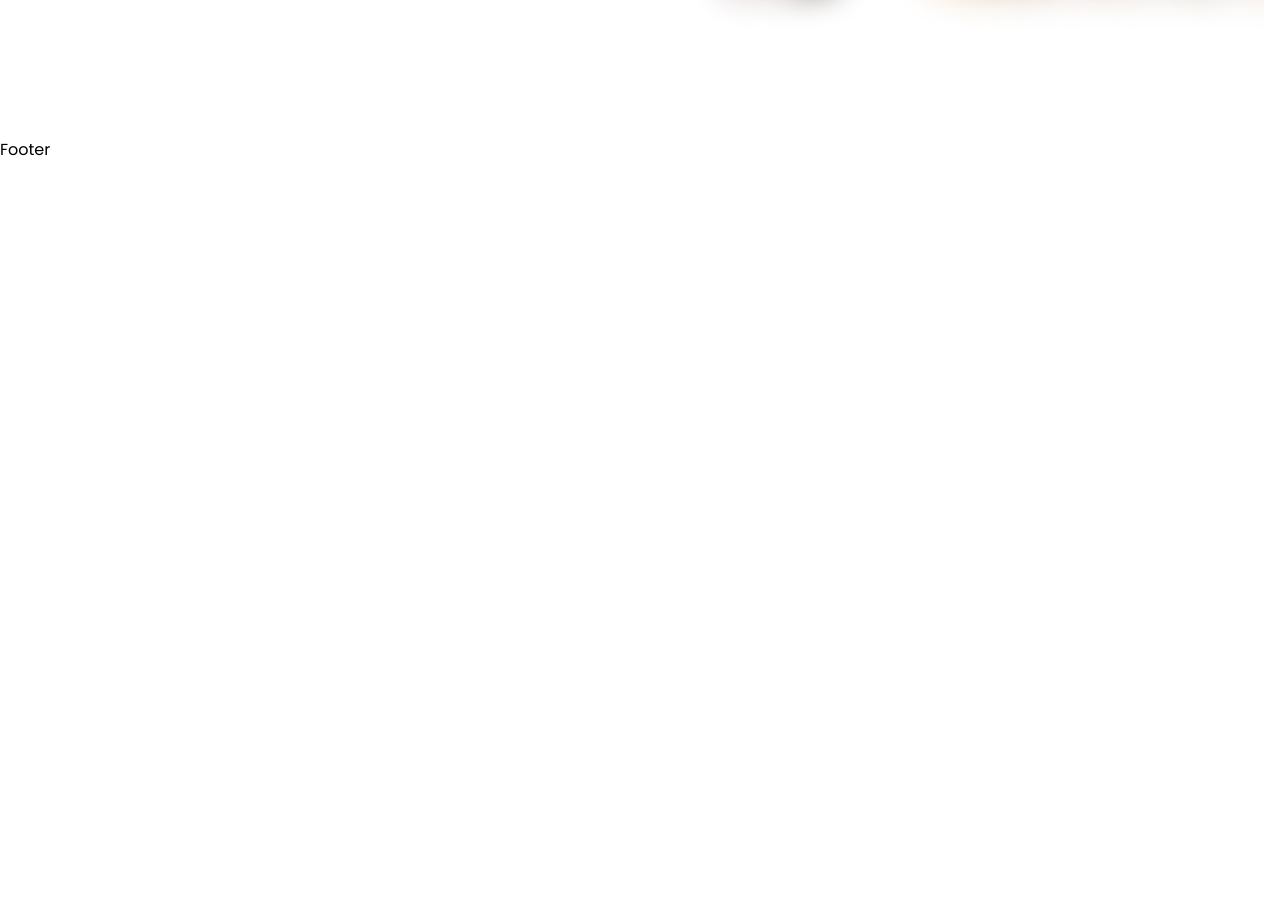
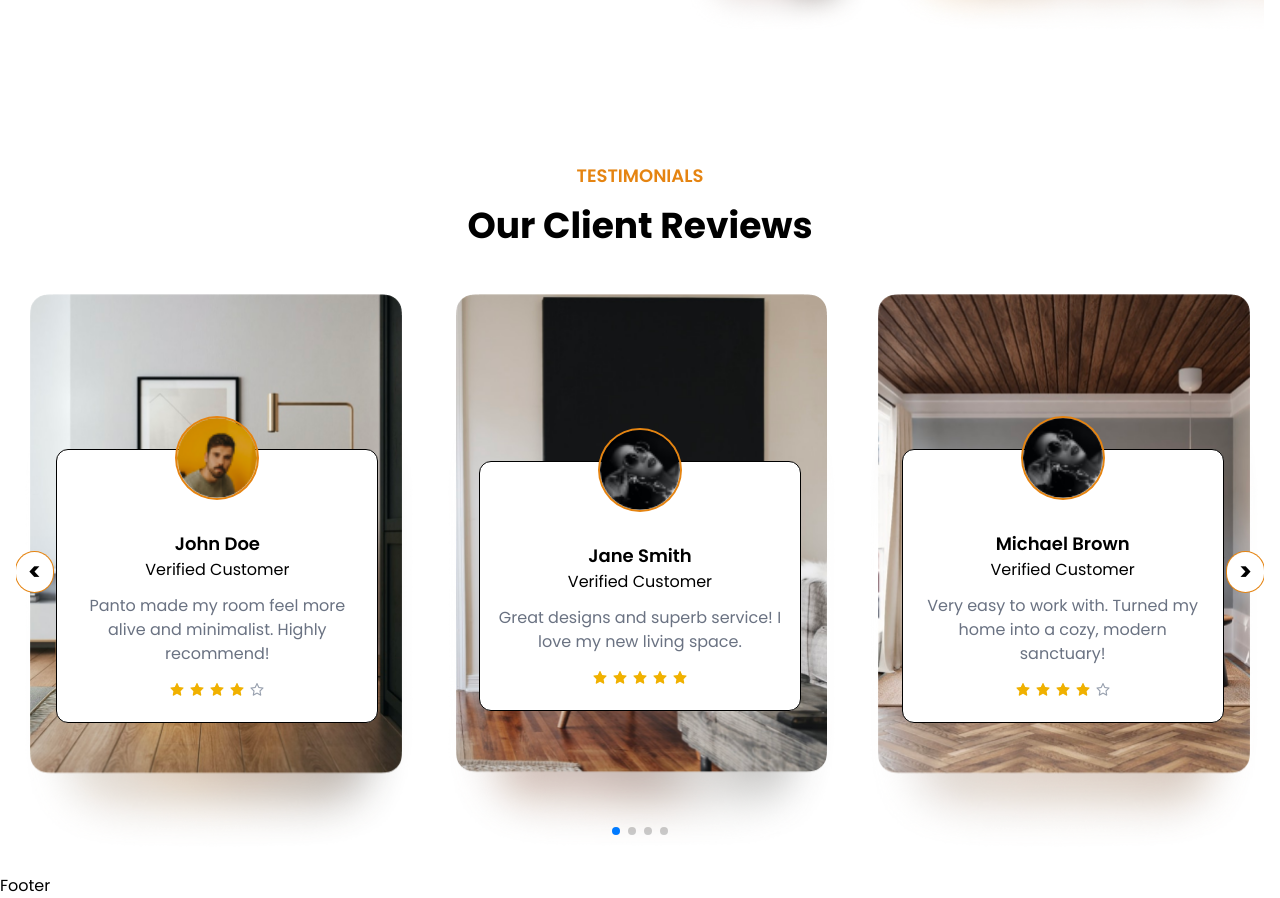
Before and after one commit to masumparvez56/panto-furniture, a React (Vite) app: page / in a window 1280 px wide. Shown: the part 3320-4218 px from the top of the page. Before the commit the page ends 3482 px from the top, so only its background shows below. Built offline with nearby package versions, Linux system fonts and the light colour scheme.

Commit message:
added a review section

```diff
--- a/package.json
+++ b/package.json
@@ -15,7 +15,8 @@
     "react-dom": "^19.1.0",
     "react-icons": "^5.5.0",
     "react-router": "^7.7.1",
-    "react-router-dom": "^7.7.1"
+    "react-router-dom": "^7.7.1",
+    "swiper": "^11.2.10"
   },
   "devDependencies": {
     "@eslint/js": "^9.30.1",
--- a/src/pages/home/Home.jsx
+++ b/src/pages/home/Home.jsx
@@ -4,6 +4,7 @@
 import Products from '../shop/Products';
 import Experiences from './Experiences';
 import Materials from './Materials';
+import Review from './Review';
 
 const Home = () => {
     return (
@@ -13,6 +14,7 @@
            <Products headline="Best selling Product"/>
            <Experiences/>
            <Materials/>
+           <Review/>
         </>
     );
 };
--- /dev/null
+++ b/src/pages/home/Review.jsx
@@ -0,0 +1,91 @@
+import React from 'react';
+// Import Swiper React components
+import { Swiper, SwiperSlide } from 'swiper/react';
+
+// Import Swiper styles
+import 'swiper/css';
+import 'swiper/css/pagination';
+import 'swiper/css/navigation';
+
+// import required modules
+import { Pagination, Navigation } from 'swiper/modules';
+import { reviews } from '../../utils/reviews';
+import Rating from "./../../components/Rating";
+
+const Review = () => {
+    return (
+        <section className='section-container px-8'>
+            <div className='text-center mb-12'>
+                <h3 className='uppercase text-lg font-semibold text-primary mb-4'>Testimonials</h3>
+                <h2 className=' capitalize text-4xl font-bold mb-4'>Our Client Reviews</h2>
+            </div>
+
+            {/* review cards */}
+            <Swiper
+                slidesPerView={1}
+                spaceBetween={10}
+                pagination={{
+                    clickable: true,
+                }}
+                navigation={{
+                    nextEl: ".custom-next",
+                    prevEl: ".custom-prev",
+                }}
+                breakpoints={{
+                    640: {
+                        slidesPerView: 1,
+                        spaceBetween: 20,
+                    },
+                    768: {
+                        slidesPerView: 2,
+                        spaceBetween: 40,
+                    },
+                    1024: {
+                        slidesPerView: 3,
+                        spaceBetween: 20,
+                    },
+                }}
+                modules={[Pagination, Navigation]}
+                className="mySwiper relative"
+            >
+                {
+                    reviews.map((review, index) => (
+                        <SwiperSlide
+                            key={index}
+                            className='bg-no-repeat bg-cover rounded-lg'
+                            style={{ backgroundImage: `url(${review.coverImg})` }}
+                        >
+                            <div className='md:h-[540px] flex justify-center items-center mb-4'>
+                                <div className='mt-16 mb-5 bg-white border rounded-xl w-full md:w-4/5 p-4 relative'>
+                                    <img
+                                        src={review.image}
+                                        alt=""
+                                        className='size-20 absolute -top-8 ring-2 ring-primary object-cover rounded-full left-1/2 -translate-x-1/2'
+                                    />
+                                    <div className='mt-16 text-center'>
+                                        <h3 className='text-lg font-semibold dark:text-black'>{review.name}</h3>
+                                        <p className='mb-3 dark:text-black'>Verified Customer</p>
+                                        <p className='text-gray-500 dark:text-black mb-4'>{review.review}</p>
+                                        <div className='w-full mx-auto mb-2 flex justify-center text-center'>
+                                            <Rating rating={review.rating}/>
+                                        </div>
+                                    </div>
+                                </div>
+                            </div>
+                        </SwiperSlide>
+                    ))
+                }
+
+                {/* Custom Buttons */}
+                <div className="custom-prev absolute top-1/2 left-0 z-10 -translate-y-1/2 px-3 py-1 ring-1 ring-primary bg-white rounded-full text-black hover:bg-primary hover:text-white cursor-pointer text-2xl font-bold">
+                    &lt;
+                </div>
+                <div className="custom-next absolute top-1/2 right-0 z-10 -translate-y-1/2 px-3 py-1 ring-1 ring-primary bg-white rounded-full text-black hover:bg-primary hover:text-white cursor-pointer text-2xl font-bold">
+                    &gt;
+                </div>
+            </Swiper>
+        </section>
+    );
+};
+
+export default Review;
--- /dev/null
+++ b/src/utils/reviews.js
@@ -0,0 +1,54 @@
+import reviewer1 from "../assets/reviewer1.png"
+import reviewer2 from "../assets/reviewer2.png"
+import reviewer3 from "../assets/reviewer2.png"
+
+import testimonialBG1 from "../assets/testimonial1.png"
+import testimonialBG2 from "../assets/testimonial2.png"
+import testimonialBG3 from "../assets/testimonial3.png"
+
+export const reviews = [
+        {
+            name: 'John Doe',
+            review: 'Panto made my room feel more alive and minimalist. Highly recommend!',
+            image: reviewer1,
+            coverImg: testimonialBG1,
+            rating: 4,
+        },
+        {
+            name: 'Jane Smith',
+            review: 'Great designs and superb service! I love my new living space.',
+            image: reviewer2,
+            coverImg: testimonialBG2,
+            rating: 5,
+        },
+        {
+            name: 'Michael Brown',
+            review: 'Very easy to work with. Turned my home into a cozy, modern sanctuary!',
+            image: reviewer3,
+            coverImg: testimonialBG3,
+            rating: 4,
+        },
+        {
+            name: 'Michael Brown',
+            review: 'Very easy to work with. Turned my home into a cozy, modern sanctuary!',
+            image: reviewer1,
+            coverImg: testimonialBG1,
+            rating: 3,
+        },
+        {
+            name: 'Michael Brown',
+            review: 'Very easy to work with. Turned my home into a cozy, modern sanctuary!',
+            image: reviewer2,
+            coverImg: testimonialBG2,
+            rating: 5,
+        },
+        {
+            name: 'Michael Brown',
+            review: 'Very easy to work with. Turned my home into a cozy, modern sanctuary!',
+            image: reviewer3,
+            coverImg: testimonialBG3,
+            rating: 4,
+        },
+
+        // Add more reviews as needed...
+    ];
```
Also changed, not shown: src/index.css (line endings or trailing spaces), 1 other file (tests, documents, lock files or other folders).
